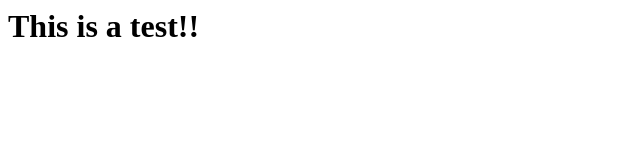
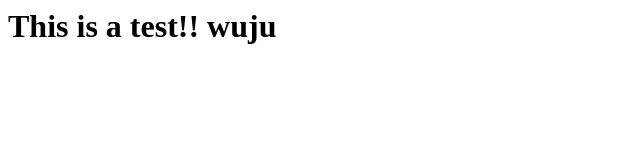
Before and after one commit to JDavidGuzman/dockerfile-example, a plain HTML site: page index.html in a window 1280 px wide. Shown: the whole page, without its empty margins (0-640 px from the left). Drawn offline with Linux system fonts and the light colour scheme.

Commit message:
just an example

```diff
--- a/index.html
+++ b/index.html
@@ -1 +1 @@
-<h1> This is a test!! </h1>
+<h1> This is a test!! wuju</h1>
```
Also changed, not shown: 1 other file.
